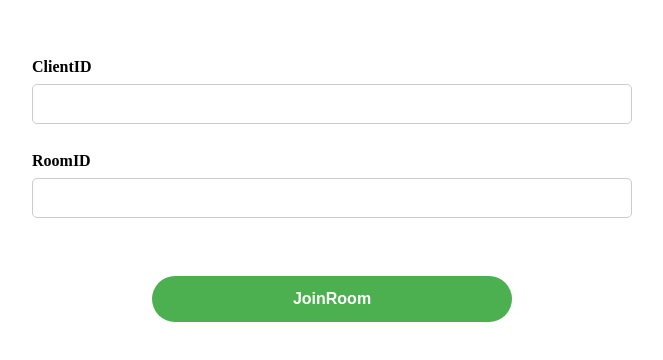
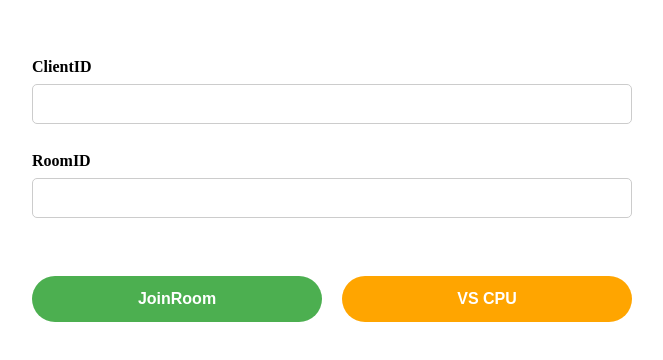
Before and after one commit to shoet/othello-redux, a React (Vite) app in the folder frontend/: page / in a window 1280 px wide. Shown: the part 110-470 px from the top of the page, without its empty margins (308-971 px from the left). Built offline with nearby package versions, Linux system fonts and the light colour scheme; no server answers.

Commit message:
CPU対戦モードボタンを実装する

```diff
--- a/frontend/package.json
+++ b/frontend/package.json
@@ -15,6 +15,7 @@
     "@fortawesome/free-solid-svg-icons": "^6.7.2",
     "@fortawesome/react-fontawesome": "^0.2.2",
     "@reduxjs/toolkit": "^2.5.1",
+    "clsx": "^2.1.1",
     "react": "^19.0.0",
     "react-dom": "^19.0.0",
     "react-hook-form": "^7.54.2",
--- a/frontend/src/features/entry/components/EntryForm/index.module.scss
+++ b/frontend/src/features/entry/components/EntryForm/index.module.scss
@@ -29,16 +29,32 @@
   font-size: 16px;
 }
 
-.submitButton {
-  background-color: #4caf50;
-  color: white;
-  padding: 14px 20px;
-  border: none;
-  cursor: pointer;
-  width: 60%;
+.buttonArea {
   margin-top: 30px;
+  display: flex;
+  flex-direction: row;
+  justify-content: space-between;
+  gap: 20px;
+  width: 100%;
 
-  font-size: 16px;
-  font-weight: bold;
-  border-radius: 100px;
+  .button {
+    padding: 14px 20px;
+    border: none;
+    cursor: pointer;
+    width: 100%;
+
+    font-size: 16px;
+    font-weight: bold;
+    border-radius: 100px;
+  }
+
+  .vsCPUButton {
+    background-color: #ffa500;
+    color: white;
+  }
+
+  .joinRoomButton {
+    background-color: #4caf50;
+    color: white;
+  }
 }
--- a/frontend/src/features/entry/components/EntryForm/index.tsx
+++ b/frontend/src/features/entry/components/EntryForm/index.tsx
@@ -4,6 +4,7 @@ import React, { useEffect } from "react";
 import styles from "./index.module.scss";
 import { useNavigate } from "react-router-dom";
 import { useEntryForm } from "./hooks";
+import clsx from "clsx";
 
 export const EntryForm = (props: React.ComponentProps<"div">) => {
   const { ...rest } = props;
@@ -15,10 +16,12 @@ export const EntryForm = (props: React.ComponentProps<"div">) => {
   );
   const clientID = useAppSelector((state) => state.webSocketReducer.clientID);
 
-  const handleOnSubmit = async (clientID: string, roomID: string) => {
-    if (clientID && roomID) {
-      await joinRoom(clientID, roomID);
-    }
+  const handleJoinRoom = async (clientID: string, roomID: string) => {
+    await joinRoom(clientID, roomID);
+  };
+
+  const handleVsCPU = async (clientID: string) => {
+    // TODO: CPU対戦の実装
   };
 
   useEffect(() => {
@@ -30,7 +33,11 @@ export const EntryForm = (props: React.ComponentProps<"div">) => {
 
   return (
     <div {...rest}>
-      <EntryInnerForm initialClientID={clientID} submit={handleOnSubmit} />
+      <EntryInnerForm
+        initialClientID={clientID}
+        onClickJoinRoom={handleJoinRoom}
+        onClickVsCPU={handleVsCPU}
+      />
     </div>
   );
 };
@@ -38,25 +45,44 @@ export const EntryForm = (props: React.ComponentProps<"div">) => {
 export const EntryInnerForm = (
   props: {
     initialClientID: string | undefined;
-    submit: (clientID: string, roomID: string) => void;
+    onClickJoinRoom: (clientID: string, roomID: string) => void;
+    onClickVsCPU: (clientID: string) => void;
   } & React.ComponentProps<"div">
 ) => {
-  const { initialClientID, submit, ...rest } = props;
-  const { register, handleSubmit, reset } = useForm<{
+  const { initialClientID, onClickJoinRoom, onClickVsCPU, ...rest } = props;
+  const { register, reset, trigger, getValues, setError } = useForm<{
     clientID: string;
     roomID: string;
   }>();
   useEffect(() => {
     reset({ clientID: initialClientID });
   }, [initialClientID]);
+
+  const handleClickJoinRoom = async () => {
+    const result = await trigger();
+    if (!result) {
+      return;
+    }
+    const { clientID, roomID } = getValues();
+    if (!roomID || roomID === "") {
+      setError("roomID", { message: "RoomID is required" });
+      return;
+    }
+    onClickJoinRoom(clientID, roomID);
+  };
+
+  const handleClickVsCPU = async () => {
+    const result = await trigger();
+    if (!result) {
+      return;
+    }
+    const { clientID } = getValues();
+    onClickVsCPU(clientID);
+  };
+
   return (
     <div {...rest}>
-      <form
-        className={styles.form}
-        onSubmit={handleSubmit((args) => {
-          props.submit(args.clientID, args.roomID);
-        })}
-      >
+      <div className={styles.form}>
         <div className={styles.clientID}>
           <div>
             <label className={styles.formLabel} htmlFor="clientID">
@@ -78,14 +104,27 @@ export const EntryInnerForm = (
             <input
               className={styles.formInput}
               type="text"
-              {...register("roomID", { min: 1 })}
+              {...register("roomID", { required: false })}
             />
           </div>
         </div>
-        <button className={styles.submitButton} type="submit">
-          JoinRoom
-        </button>
-      </form>
+        <div className={styles.buttonArea}>
+          <button
+            className={clsx(styles.button, styles.joinRoomButton)}
+            type="submit"
+            onClick={handleClickJoinRoom}
+          >
+            JoinRoom
+          </button>
+          <button
+            className={clsx(styles.button, styles.vsCPUButton)}
+            type="submit"
+            onClick={handleClickVsCPU}
+          >
+            VS CPU
+          </button>
+        </div>
+      </div>
     </div>
   );
 };
```
Also changed, not shown: 1 other file (tests, documents, lock files or other folders).
